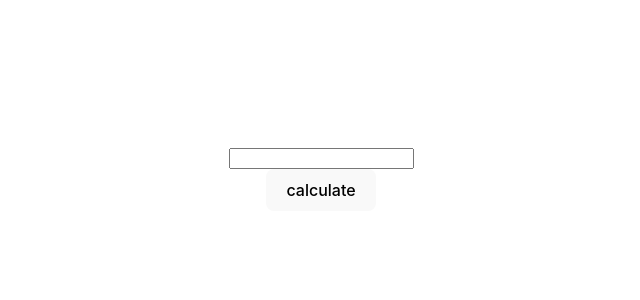
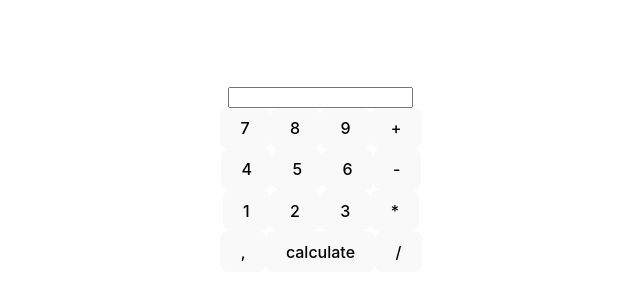
Before and after one commit to maceq687/Calculon, a React (Vite) app: page / in a window 1280 px wide. Shown: the part 222-522 px from the top of the page, without its empty margins (319-959 px from the left). Built offline with nearby package versions, Linux system fonts and the light colour scheme.

Commit message:
added calcButton component

```diff
--- a/src/App.tsx
+++ b/src/App.tsx
@@ -1,11 +1,19 @@
 import { useState } from "react";
 import "./App.css";
+import CalcButton from "./components/CalcButton";
 
 function App() {
   const [state, setState] = useState("");
 
   const updateHandle = (event: React.ChangeEvent<HTMLInputElement>) => {
     setState(event.target.value);
+  };
+
+  const addToFormula = (
+    _event: React.MouseEvent<HTMLElement>,
+    value: string
+  ) => {
+    setState((prevState) => prevState.concat(value));
   };
 
   function calculate() {
@@ -17,7 +25,24 @@ function App() {
       <div className="card">
         <input type="text" value={state} onChange={updateHandle} />
         <br />
+        <CalcButton addToFormula={addToFormula} value="7" />
+        <CalcButton addToFormula={addToFormula} value="8" />
+        <CalcButton addToFormula={addToFormula} value="9" />
+        <CalcButton addToFormula={addToFormula} value="+" />
+        <br />
+        <CalcButton addToFormula={addToFormula} value="4" />
+        <CalcButton addToFormula={addToFormula} value="5" />
+        <CalcButton addToFormula={addToFormula} value="6" />
+        <CalcButton addToFormula={addToFormula} value="-" />
+        <br />
+        <CalcButton addToFormula={addToFormula} value="1" />
+        <CalcButton addToFormula={addToFormula} value="2" />
+        <CalcButton addToFormula={addToFormula} value="3" />
+        <CalcButton addToFormula={addToFormula} value="*" />
+        <br />
+        <CalcButton addToFormula={addToFormula} value="," />
         <button onClick={calculate}>calculate</button>
+        <CalcButton addToFormula={addToFormula} value="/" />
       </div>
     </>
   );
--- /dev/null
+++ b/src/components/CalcButton.tsx
@@ -0,0 +1,14 @@
+type Props = {
+  value: string;
+  addToFormula: (event: React.MouseEvent<HTMLElement>, value: string) => void;
+};
+
+function CalcButton({ value, addToFormula }: Props) {
+  return (
+    <>
+      <button onClick={(event) => addToFormula(event, value)}>{value}</button>
+    </>
+  );
+}
+
+export default CalcButton;
```
